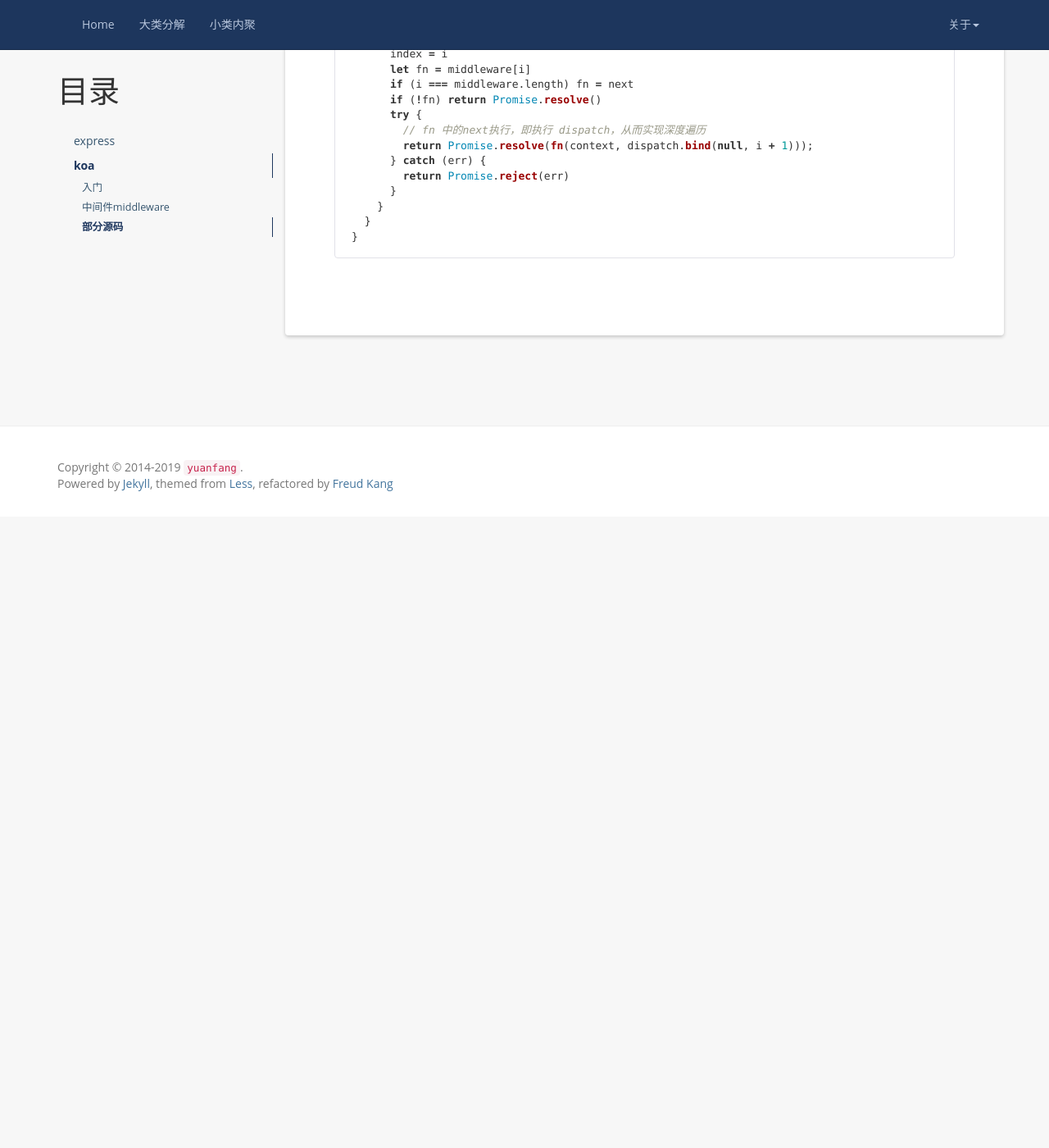
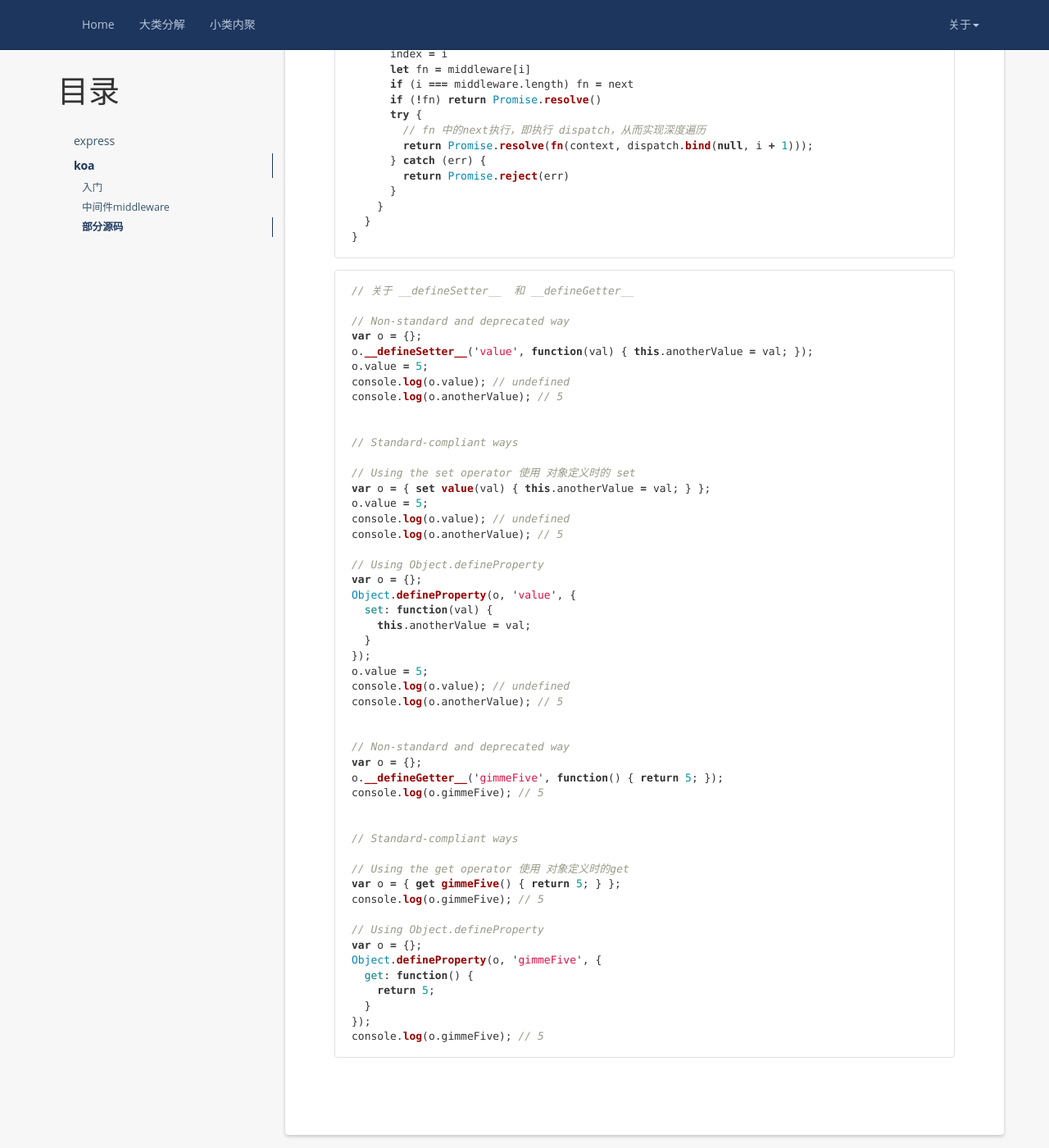
Before and after one commit to lanluohaisi/lanluohaisi.github.io, a Jekyll site: the page built from _posts/2019-01-19-express和koa学习.md, in a window 1280 px wide and 1400 px high, scrolled down 12195 px. Shown: the whole window at 82% size. Built offline with Jekyll 4.4.1, drawn with Linux system fonts in a browser that asks for light colours; nearby versions of some CDN libraries; a script that is not in the unit is left out; comment, search, counter and statistics services are not loaded; before the commit the page ends 12825 px from its top, so only the background shows below that.

````diff
--- a/_posts/2019-01-19-express和koa学习.md
+++ b/_posts/2019-01-19-express和koa学习.md
@@ -666,3 +666,56 @@
   }
 }
 ```
+
+```javascript
+// 关于 __defineSetter__  和 __defineGetter__
+
+// Non-standard and deprecated way
+var o = {};
+o.__defineSetter__('value', function(val) { this.anotherValue = val; });
+o.value = 5;
+console.log(o.value); // undefined
+console.log(o.anotherValue); // 5
+
+
+// Standard-compliant ways
+
+// Using the set operator 使用 对象定义时的 set
+var o = { set value(val) { this.anotherValue = val; } };
+o.value = 5;
+console.log(o.value); // undefined
+console.log(o.anotherValue); // 5
+
+// Using Object.defineProperty
+var o = {};
+Object.defineProperty(o, 'value', {
+  set: function(val) {
+    this.anotherValue = val;
+  }
+});
+o.value = 5;
+console.log(o.value); // undefined
+console.log(o.anotherValue); // 5
+
+
+// Non-standard and deprecated way
+var o = {};
+o.__defineGetter__('gimmeFive', function() { return 5; });
+console.log(o.gimmeFive); // 5
+
+
+// Standard-compliant ways
+
+// Using the get operator 使用 对象定义时的get
+var o = { get gimmeFive() { return 5; } };
+console.log(o.gimmeFive); // 5
+
+// Using Object.defineProperty
+var o = {};
+Object.defineProperty(o, 'gimmeFive', {
+  get: function() {
+    return 5;
+  }
+});
+console.log(o.gimmeFive); // 5
+```
````
Also changed, not shown: _posts/2019-01-27-pm2学习.md (added, +118 -0 lines).
